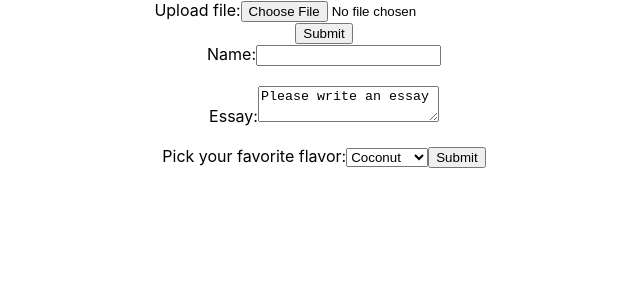
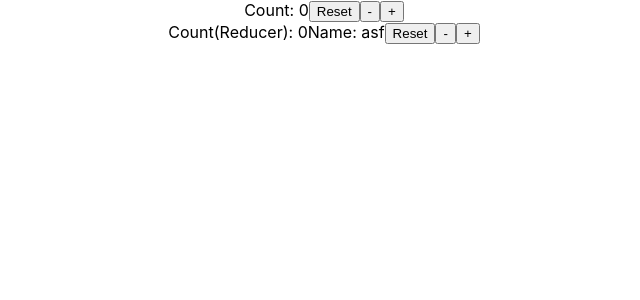
Before and after one commit to Kim-yongbeom/React, a React (Create React App) app in the folder React_practice/my-app/: page / in a window 1280 px wide. Shown: the top 300 px of the page, without its empty margins (316-956 px from the left). Built offline with nearby package versions, Linux system fonts and the light colour scheme.

Commit message:
Hooks(useReducer)

```diff
--- a/React_practice/my-app/src/App.js
+++ b/React_practice/my-app/src/App.js
@@ -1,7 +1,9 @@
 // import logo from './logo.svg';
 import './App.css';
-import UncontrolledComponent from './components/2-10.Form/UncontrolledComponent'
-import ControlledComponent from './components/2-10.Form/ControlledComponent';
+// import UncontrolledComponent from './components/2-10.Form/UncontrolledComponent'
+// import ControlledComponent from './components/2-10.Form/ControlledComponent';
+import State from './components/3-3.Hooks/State';
+import Reducer from './components/3-3.Hooks/Reducer'
 // import Event from './components/2-7.Event/Event'
 // import List from './components/2-9.List/List'
 // import Condition from './components/2-8.ConditionalRendering/Condition';
@@ -13,8 +15,10 @@ import ControlledComponent from './components/2-10.Form/ControlledComponent';
 function App() {
   return (
     <div className="App">
-      <UncontrolledComponent/>
-      <ControlledComponent/>
+      <State/>
+      <Reducer/>
+      {/* <UncontrolledComponent/> */}
+      {/* <ControlledComponent/> */}
       {/* {<List/>} */}
       {/* <Condition/> */}
       {/* <Event/> */}
--- /dev/null
+++ b/React_practice/my-app/src/components/3-3.Hooks/Reducer.jsx
@@ -0,0 +1,29 @@
+import React, { useReducer } from 'react'
+
+export default function Reducer() {
+  const initialState = {count: 0, name: 'asf'};
+
+  function reducer(state, action) {
+    switch(action.type){
+      case 'reset':
+        return initialState;
+      case 'increment':
+        return {count: state.count + 1, name: 'kla'};
+      case 'decrement':
+        return {count: state.count - 1, name: 'aszzsa'};
+      default:
+        throw new Error()
+    }
+  }
+
+  const [state, dispatch] = useReducer(reducer, initialState)
+  return (
+    <div>
+      Count(Reducer): {state.count}
+      Name: {state.name}
+      <button onClick={()=>dispatch({type: 'reset'})}>Reset</button>
+      <button onClick={()=>dispatch({type: 'decrement'})}>-</button>
+      <button onClick={()=>dispatch({type: 'increment'})}>+</button>
+    </div>
+  )
+}
--- /dev/null
+++ b/React_practice/my-app/src/components/3-3.Hooks/State.jsx
@@ -0,0 +1,14 @@
+import React, { useState } from 'react'
+
+export default function State() {
+  const initialCount = 0;
+  const [count, setCount] = useState(initialCount)
+  return (
+    <div>
+      Count: {count}
+      <button onClick={()=>setCount(initialCount)}>Reset</button>
+      <button onClick={()=>setCount(prev => prev - 1)}>-</button>
+      <button onClick={()=>setCount(prev => prev + 1)}>+</button>
+    </div>
+  )
+}
```
